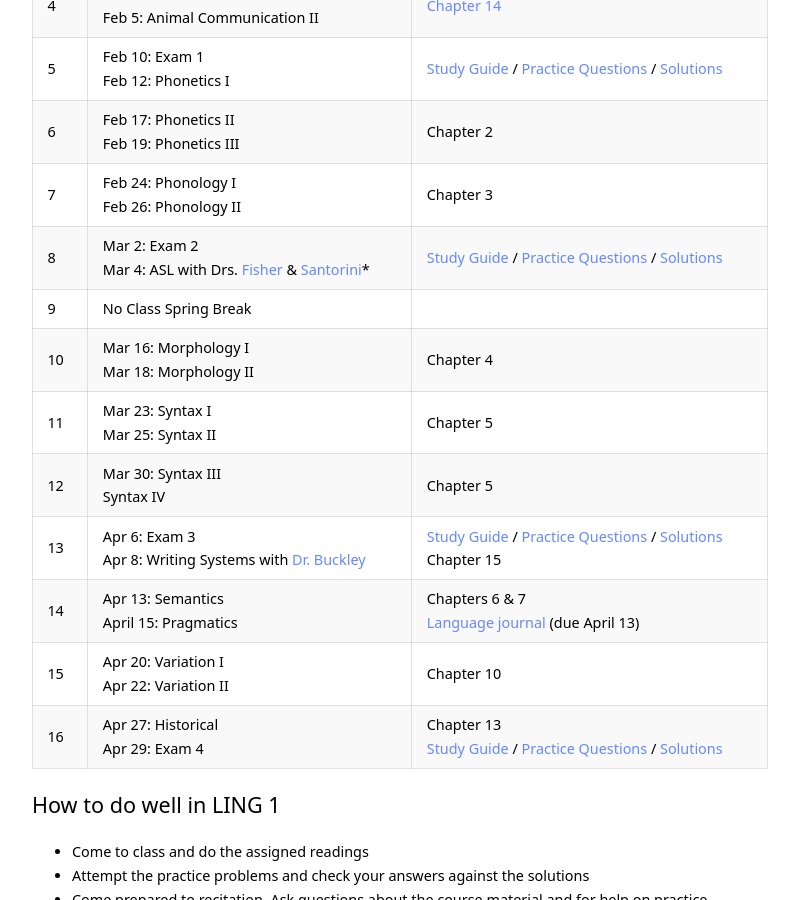
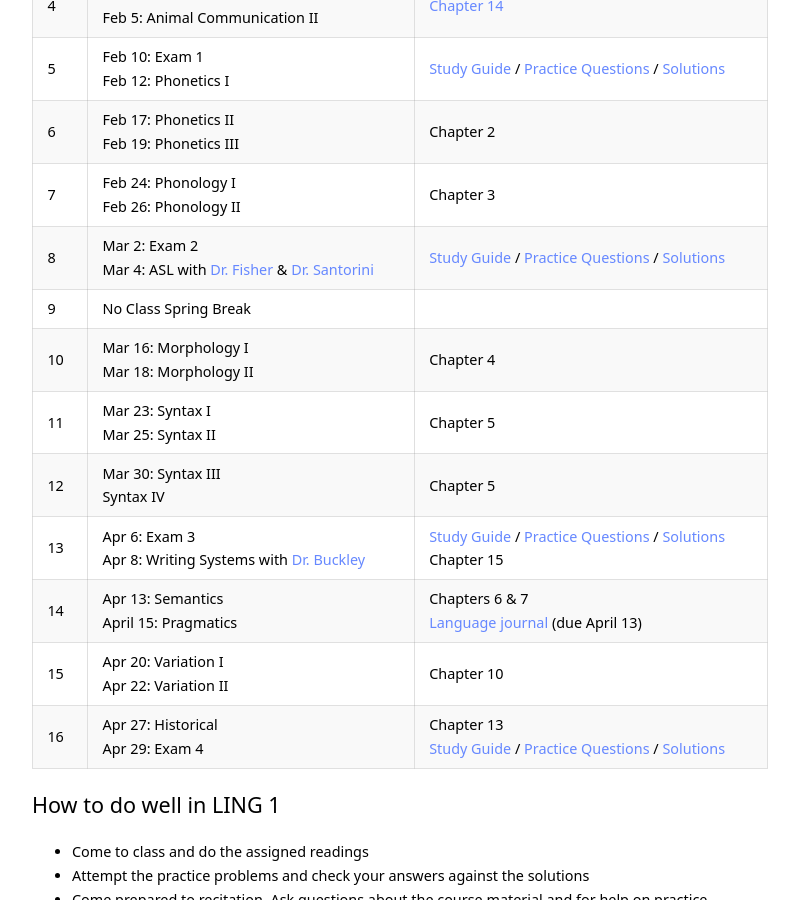
Before and after one commit to kschuler/ling001, a Jekyll site: the page built from index.md, in a window 1280 px wide and 900 px high, scrolled down 1960 px. Shown: the whole window, without its empty margins (240-1039 px from the left). Built offline with Jekyll 4.4.1, drawn with Linux system fonts in a browser that asks for light colours.

Commit message:
Update index.md

```diff
--- a/index.md
+++ b/index.md
@@ -59,7 +59,7 @@ Wk  | Topic | Readings & Resources
 5 | Feb 10: **Exam 1** <br> Feb 12: Phonetics I|  [Study Guide](resources/exam1-study-guide) / [Practice Questions](resources/exam1-practice-questions) / [Solutions](not-yet)
 6 | Feb 17: Phonetics II<br>Feb 19: Phonetics III | Chapter 2
 7 | Feb 24: Phonology I<br>Feb 26: Phonology II | Chapter 3
-8 | Mar 2: **Exam 2** <br>Mar 4: ASL with Drs. [Fisher](https://web.sas.upenn.edu/asl-deafstudies/) & [Santorini](https://www.ling.upenn.edu/~beatrice/)*| [Study Guide](not-yet) / [Practice Questions](not-yet) / [Solutions](not-yet)
+8 | Mar 2: **Exam 2** <br>Mar 4: ASL with [Dr. Fisher](https://web.sas.upenn.edu/asl-deafstudies/) & [Dr. Santorini](https://www.ling.upenn.edu/~beatrice/)| [Study Guide](not-yet) / [Practice Questions](not-yet) / [Solutions](not-yet)
 9 | **No Class Spring Break** |
 10 | Mar 16: Morphology I<br>Mar 18: Morphology II | Chapter 4
 11 | Mar 23: Syntax I<br>Mar 25: Syntax II |  Chapter 5
```
